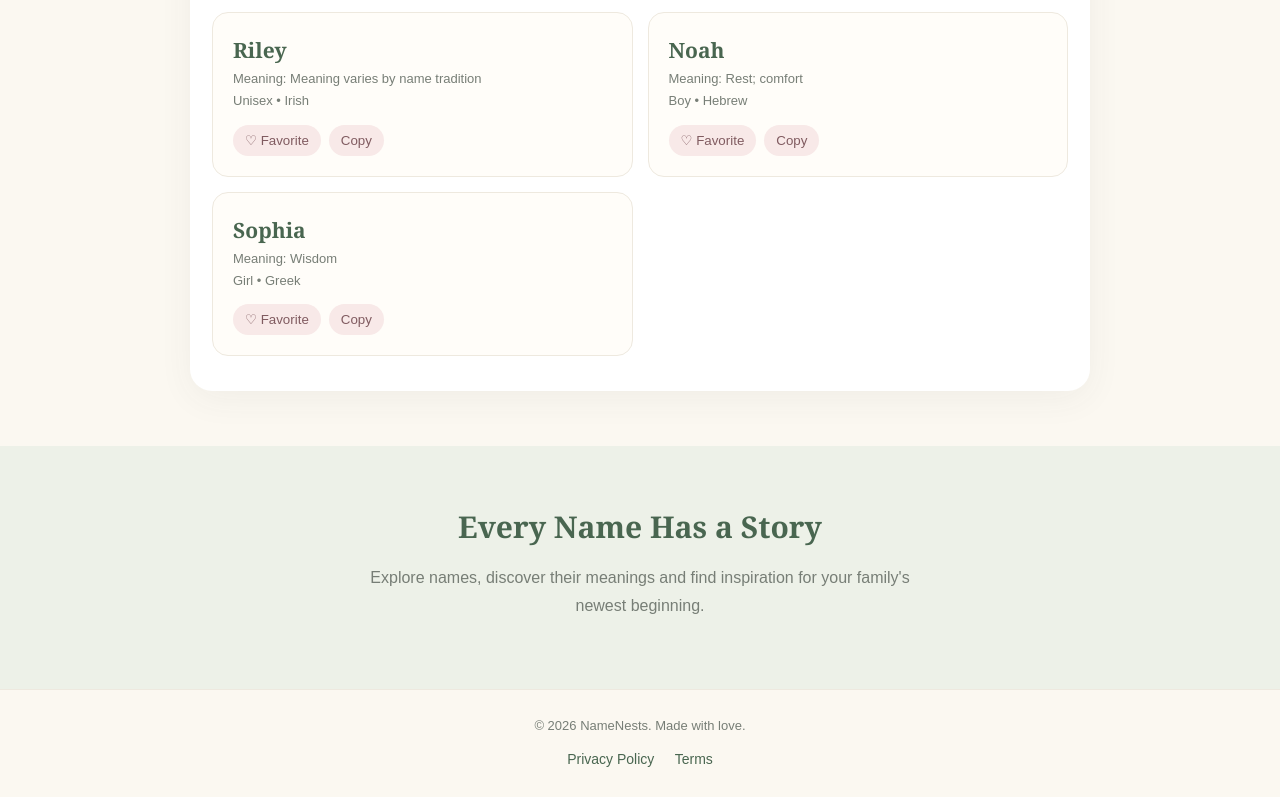
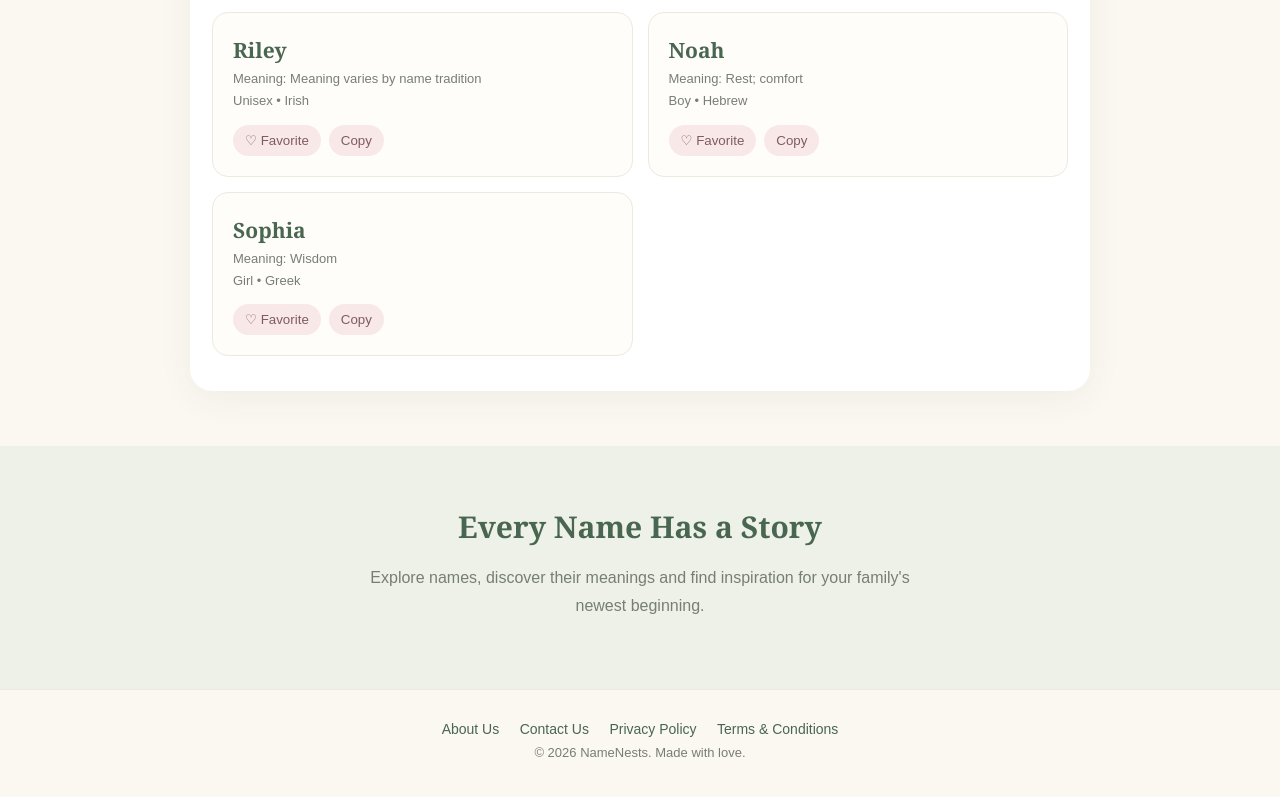
Before and after one commit to moviekona775-commits/NameNests, a plain HTML site: page index.html in a window 1280 px wide. Shown: the part 2015-2812 px from the top of the page. Drawn offline with Linux system fonts and the light colour scheme.

Commit message:
Update index.html

```diff
--- a/index.html
+++ b/index.html
@@ -62,12 +62,16 @@
     </section>
   </main>
 
-  <footer>
-    <p>© 2026 NameNests. Made with love.</p>
+<footer>
+  <div class="footer-links">
+    <a href="about.html">About Us</a>
+    <a href="contact.html">Contact Us</a>
     <a href="privacy.html">Privacy Policy</a>
-    <a href="terms.html">Terms</a>
-  </footer>
+    <a href="terms.html">Terms & Conditions</a>
+  </div>
+  <p>© 2026 NameNests. Made with love.</p>
+</footer>
 
-  <script src="app.js"></script>
+<script src="app.js"></script>
 </body>
 </html>
```
